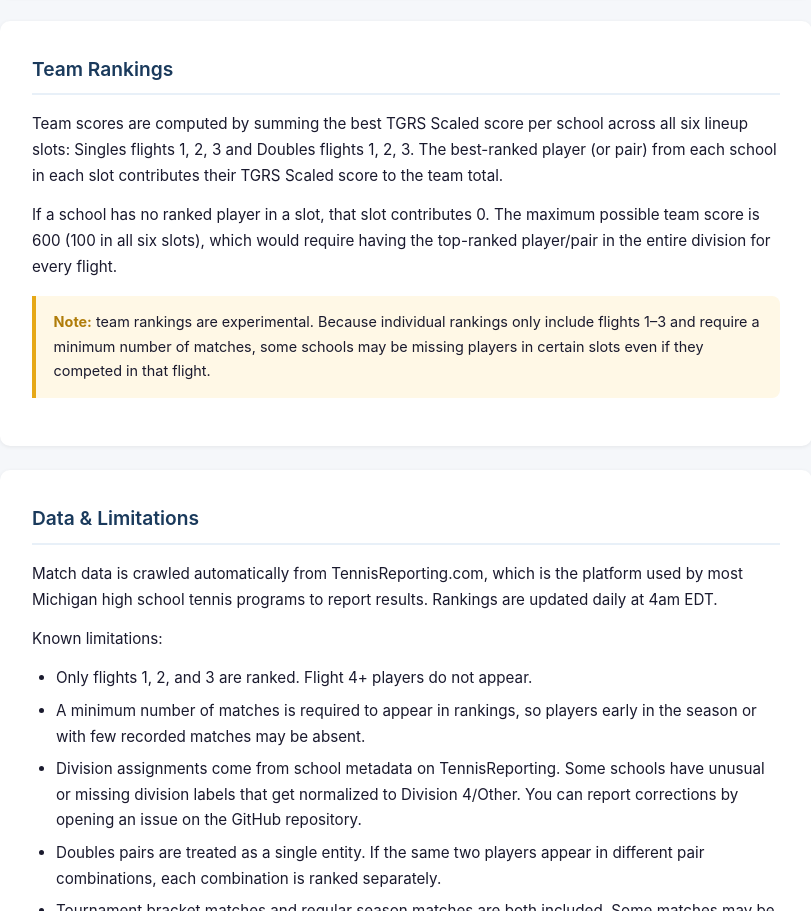
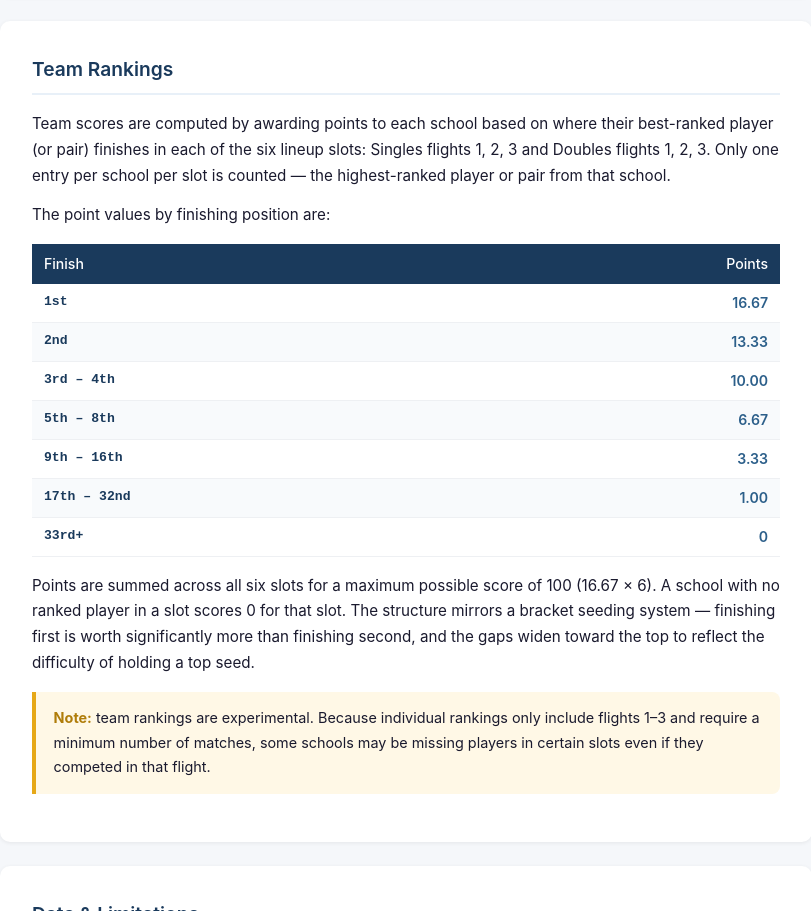
Before and after one commit to jojojoshshsh/MHSAA_tennis_ranker, a plain HTML site: page docs/about.html in a window 1280 px wide. Shown: the part 3888-4799 px from the top of the page, without its empty margins (234-1045 px from the left). Drawn offline with Linux system fonts and the light colour scheme.

Commit message:
Update about.html

```diff
--- a/docs/about.html
+++ b/docs/about.html
@@ -233,22 +233,38 @@ TGRS =  w_global_mu      × global_ts_mu
   <section>
     <h2>Team Rankings</h2>
     <p>
-      Team scores are computed by summing the best TGRS Scaled score per school across all six lineup slots:
-      Singles flights 1, 2, 3 and Doubles flights 1, 2, 3. The best-ranked player (or pair) from each school
-      in each slot contributes their TGRS Scaled score to the team total.
+      Team scores are computed by awarding points to each school based on where their best-ranked
+      player (or pair) finishes in each of the six lineup slots: Singles flights 1, 2, 3 and Doubles
+      flights 1, 2, 3. Only one entry per school per slot is counted — the highest-ranked player or
+      pair from that school.
     </p>
+    <p>The point values by finishing position are:</p>
+    <table class="component-table">
+      <thead>
+        <tr><th>Finish</th><th>Points</th></tr>
+      </thead>
+      <tbody>
+        <tr><td>1st</td><td>16.67</td></tr>
+        <tr><td>2nd</td><td>13.33</td></tr>
+        <tr><td>3rd – 4th</td><td>10.00</td></tr>
+        <tr><td>5th – 8th</td><td>6.67</td></tr>
+        <tr><td>9th – 16th</td><td>3.33</td></tr>
+        <tr><td>17th – 32nd</td><td>1.00</td></tr>
+        <tr><td>33rd+</td><td>0</td></tr>
+      </tbody>
+    </table>
     <p>
-      If a school has no ranked player in a slot, that slot contributes 0. The maximum possible team score
-      is 600 (100 in all six slots), which would require having the top-ranked player/pair in the entire
-      division for every flight.
+      Points are summed across all six slots for a maximum possible score of 100 (16.67 × 6).
+      A school with no ranked player in a slot scores 0 for that slot. The structure mirrors a
+      bracket seeding system — finishing first is worth significantly more than finishing second,
+      and the gaps widen toward the top to reflect the difficulty of holding a top seed.
     </p>
     <div class="caveat">
       <strong>Note:</strong> team rankings are experimental. Because individual rankings only include
-      flights 1–3 and require a minimum number of matches, some schools may be missing players in certain
-      slots even if they competed in that flight.
+      flights 1–3 and require a minimum number of matches, some schools may be missing players in
+      certain slots even if they competed in that flight.
     </div>
   </section>
-
   <section>
     <h2>Data &amp; Limitations</h2>
     <p>Match data is crawled automatically from TennisReporting.com, which is the platform used by most
```
